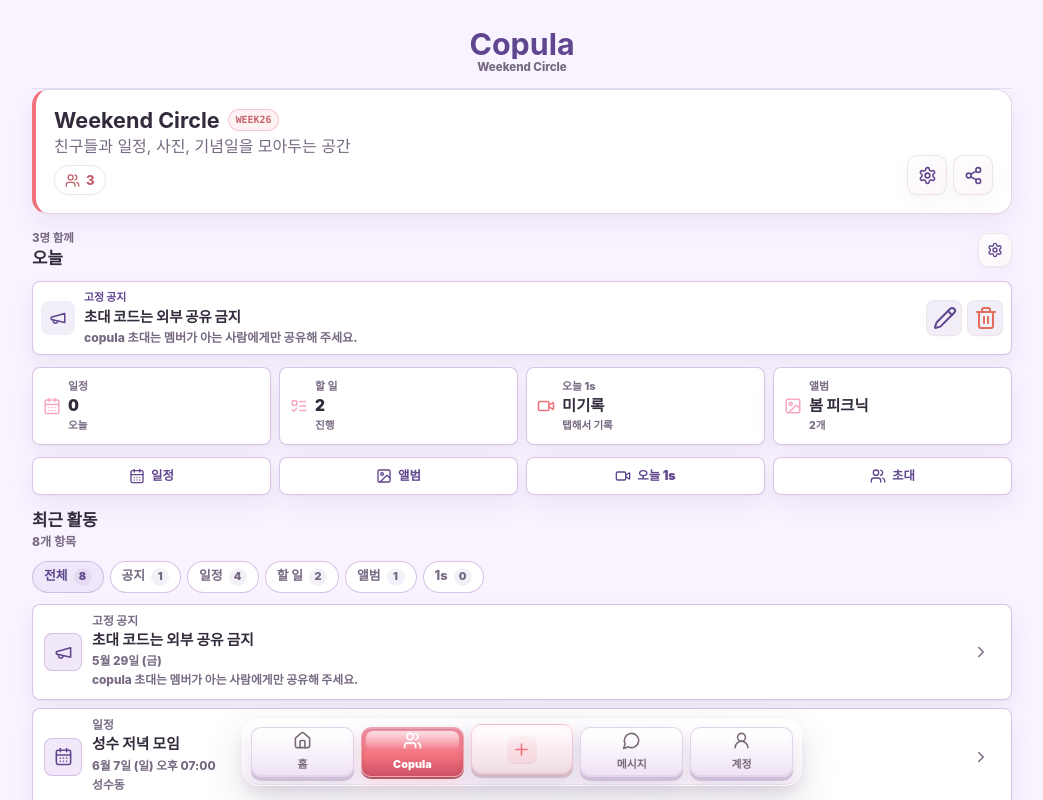
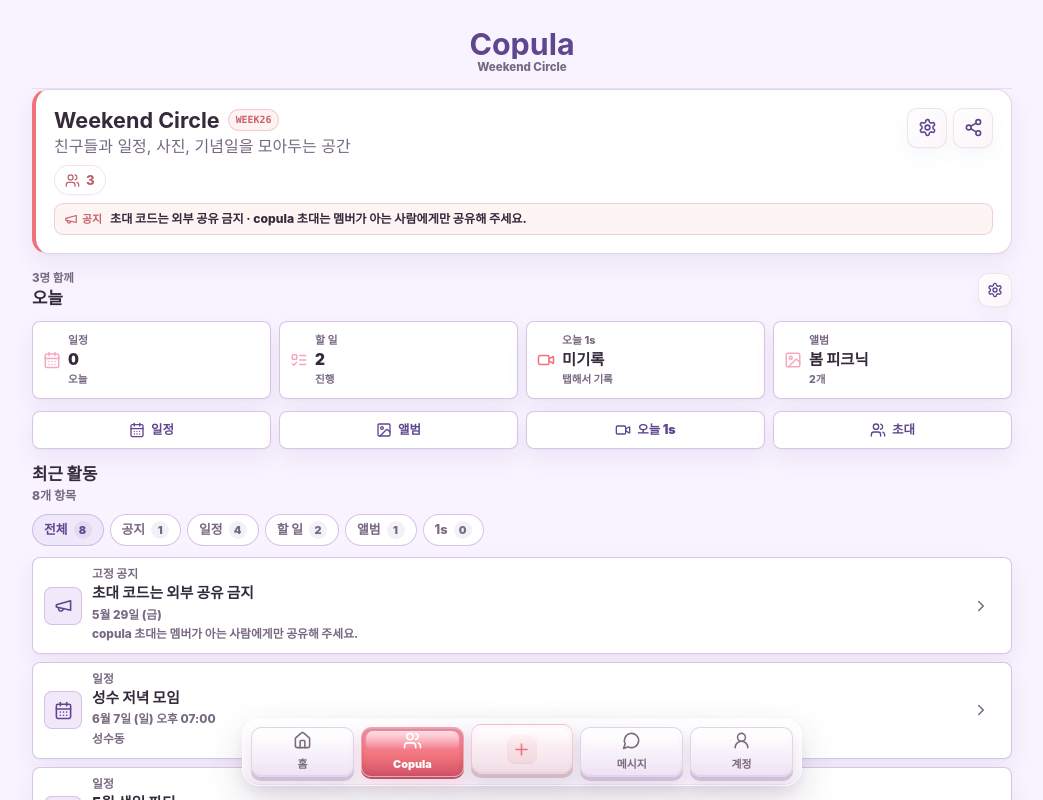
Before and after one commit to nsmae0127/copula, a React (Vite) app in the folder web/: page / in a window 1280 px wide. Both pictures are taken after a click on the button "Copula". Shown: the top 800 px of the page, without its empty margins (118-1161 px from the left). Built offline with nearby package versions, Linux system fonts and the light colour scheme; a web font is replaced by a local one.

Commit message:
Show notices in copula banner

```diff
--- a/web/src/App.tsx
+++ b/web/src/App.tsx
@@ -569,7 +569,6 @@
           onOpenJoin={() => openJoinModal()}
           onOpenCreateCommunity={() => setModal({ type: "community" })}
           onOpenCommunitySettings={() => setModal({ type: "communityEdit" })}
-          onOpenNotice={() => setModal({ type: "notice" })}
           onOpenEvent={(eventDate) => setModal({ type: "event", eventDate })}
           onOpenAlbum={() => setModal({ type: "album" })}
           onOpenAlbumItem={(albumId) => setModal({ type: "albumItem", albumId })}
@@ -579,7 +578,6 @@
           }}
           onOpenDDay={() => setModal({ type: "dday" })}
           onSetContentModules={actions.setCommunityContentModules}
-          onEditNotice={openEditNotice}
           onEditEvent={openEditEvent}
           onEditAlbum={openEditAlbum}
           onEditAlbumItem={openEditAlbumItem}
@@ -588,7 +586,6 @@
           onDeleteAlbum={requestDeleteAlbum}
           onDeleteAlbumItem={requestDeleteAlbumItem}
           onDeleteDDay={requestDeleteDDay}
-          onDeleteNotice={requestDeleteNotice}
           onUpdateMemberRole={updateMemberRole}
           onRemoveMember={requestRemoveMember}
           canManageRelationships={
--- a/web/src/screens/CommunityScreen.tsx
+++ b/web/src/screens/CommunityScreen.tsx
@@ -56,14 +56,12 @@
   onOpenJoin: () => void;
   onOpenCreateCommunity: () => void;
   onOpenCommunitySettings: () => void;
-  onOpenNotice: () => void;
   onOpenEvent: (dateKey?: string) => void;
   onOpenAlbum: () => void;
   onOpenAlbumItem: (albumId: string) => void;
   onOpenAlbumItemDetail: (albumId: string, itemId: string) => void;
   onOpenDDay: () => void;
   onSetContentModules: (communityId: string, modules: CommunityModule[]) => Promise<void> | void;
-  onEditNotice: (noticeId: string) => void;
   onEditEvent: (eventId: string) => void;
   onEditAlbum: (albumId: string) => void;
   onEditAlbumItem: (albumId: string, itemId: string) => void;
@@ -72,7 +70,6 @@
   onDeleteAlbum: (albumId: string) => void;
   onDeleteAlbumItem: (albumId: string, itemId: string) => void;
   onDeleteDDay: (ddayId: string) => void;
-  onDeleteNotice: (noticeId: string) => void;
   onUpdateMemberRole: (memberId: string, role: Role) => void;
   onRemoveMember: (memberId: string) => void;
   canManageRelationships: boolean;
@@ -194,14 +191,12 @@
   onOpenJoin,
   onOpenCreateCommunity,
   onOpenCommunitySettings,
-  onOpenNotice,
   onOpenEvent,
   onOpenAlbum,
   onOpenAlbumItem,
   onOpenAlbumItemDetail,
   onOpenDDay,
   onSetContentModules,
-  onEditNotice,
   onEditEvent,
   onEditAlbum,
   onEditAlbumItem,
@@ -210,7 +205,6 @@
   onDeleteAlbum,
   onDeleteAlbumItem,
   onDeleteDDay,
-  onDeleteNotice,
   onUpdateMemberRole,
   onRemoveMember,
   canManageRelationships,
@@ -301,13 +295,10 @@
             onModuleChange={onModuleChange}
             onToggleContentManager={openContentManager}
             onAddContentModule={addContentModule}
-            onOpenNotice={onOpenNotice}
             onOpenEvent={onOpenEvent}
             onOpenAlbum={onOpenAlbum}
             onOpenOneSecondUpload={onOpenOneSecondUpload}
             onCopyInviteCode={onCopyInviteCode}
-            onEditNotice={onEditNotice}
-            onDeleteNotice={onDeleteNotice}
           />
           <FeedModule
             community={community}
@@ -553,6 +544,8 @@
   onOpenCommunitySettings: () => void;
   onCopyInviteCode: () => void;
 }) {
+  const primaryNotice = sortNotices(community.notices)[0];
+
   return (
     <div
       className={`community-hero ${community.coverUrl ? "has-cover" : "has-gradient"}`}
@@ -602,7 +595,37 @@
             </span>
           ) : null}
         </div>
+        {primaryNotice ? <CommunityHeroNotice notice={primaryNotice} /> : null}
       </div>
+    </div>
+  );
+}
+
+function CommunityHeroNotice({ notice }: { notice: Community["notices"][number] }) {
+  const noticeText = [notice.title, notice.body].filter(Boolean).join(" · ");
+  const shouldScroll = noticeText.length > 34;
+  const duration = `${Math.min(28, Math.max(12, noticeText.length * 0.34))}s`;
+
+  return (
+    <div
+      className={`community-hero-notice ${shouldScroll ? "is-scrolling" : ""}`}
+      aria-label={`공지 ${noticeText}`}
+      style={{ "--notice-scroll-duration": duration } as CSSProperties}
+    >
+      <span className="community-hero-notice-label">
+        <Megaphone aria-hidden="true" />
+        공지
+      </span>
+      <span className="community-hero-notice-window">
+        {shouldScroll ? (
+          <span className="community-hero-notice-track">
+            <span>{noticeText}</span>
+            <span aria-hidden="true">{noticeText}</span>
+          </span>
+        ) : (
+          <span className="community-hero-notice-text">{noticeText}</span>
+        )}
+      </span>
     </div>
   );
 }
@@ -616,13 +639,10 @@
   onModuleChange,
   onToggleContentManager,
   onAddContentModule,
-  onOpenNotice,
   onOpenEvent,
   onOpenAlbum,
   onOpenOneSecondUpload,
-  onCopyInviteCode,
-  onEditNotice,
-  onDeleteNotice
+  onCopyInviteCode
 }: {
   community: Community;
   canManageContent: boolean;
@@ -632,15 +652,11 @@
   onModuleChange: (module: CommunityModule) => void;
   onToggleContentManager: () => void;
   onAddContentModule: (module: OptionalContentModule) => void;
-  onOpenNotice: () => void;
   onOpenEvent: (dateKey?: string) => void;
   onOpenAlbum: () => void;
   onOpenOneSecondUpload: () => void;
   onCopyInviteCode: () => void;
-  onEditNotice: (noticeId: string) => void;
-  onDeleteNotice: (noticeId: string) => void;
 }) {
-  const primaryNotice = sortNotices(community.notices)[0];
   const todayScheduleCount = countTodayScheduleItems(community);
   const openCommitmentCount = community.commitments.filter((item) => item.status === "open").length;
   const todaysVlogCount = (community.oneSecondLogs || []).filter((log) => isSameDate(log.createdAt, new Date())).length;
@@ -666,23 +682,6 @@
           <Settings aria-hidden="true" />
         </button>
       </div>
-
-      {primaryNotice ? (
-        <NoticePreviewCard
-          community={community}
-          notice={primaryNotice}
-          canManageContent={canManageContent}
-          onOpenNotice={onOpenNotice}
-          onEditNotice={onEditNotice}
-          onDeleteNotice={onDeleteNotice}
-        />
-      ) : canManageContent ? (
-        <button className="copula-notice-preview is-empty" type="button" onClick={onOpenNotice}>
-          <Megaphone aria-hidden="true" />
-          <span>공지 작성</span>
-          <ChevronRight aria-hidden="true" />
-        </button>
-      ) : null}
 
       {isStarter ? (
         <CopulaStarterPanel
@@ -739,47 +738,6 @@
         />
       ) : null}
     </section>
-  );
-}
-
-function NoticePreviewCard({
-  community,
-  notice,
-  canManageContent,
-  onOpenNotice,
-  onEditNotice,
-  onDeleteNotice
-}: {
-  community: Community;
-  notice: Community["notices"][number];
-  canManageContent: boolean;
-  onOpenNotice: () => void;
-  onEditNotice: (noticeId: string) => void;
-  onDeleteNotice: (noticeId: string) => void;
-}) {
-  return (
-    <article className="copula-notice-preview" style={{ "--accent": community.accent } as CSSProperties}>
-      <button type="button" className="copula-notice-main" onClick={onOpenNotice}>
-        <span className="copula-notice-icon">
-          <Megaphone aria-hidden="true" />
-        </span>
-        <span>
-          <small>{notice.pinned ? "고정 공지" : "공지"}</small>
-          <strong>{notice.title}</strong>
-          <em>{notice.body}</em>
-        </span>
-      </button>
-      {canManageContent ? (
-        <span className="copula-notice-actions">
-          <button className="row-icon-button" type="button" onClick={() => onEditNotice(notice.id)} aria-label="공지 수정" title="공지 수정">
-            <Pencil aria-hidden="true" />
-          </button>
-          <button className="row-icon-button danger" type="button" onClick={() => onDeleteNotice(notice.id)} aria-label="공지 삭제" title="공지 삭제">
-            <Trash2 aria-hidden="true" />
-          </button>
-        </span>
-      ) : null}
-    </article>
   );
 }
 
```
Also changed, not shown: web/styles.css.
